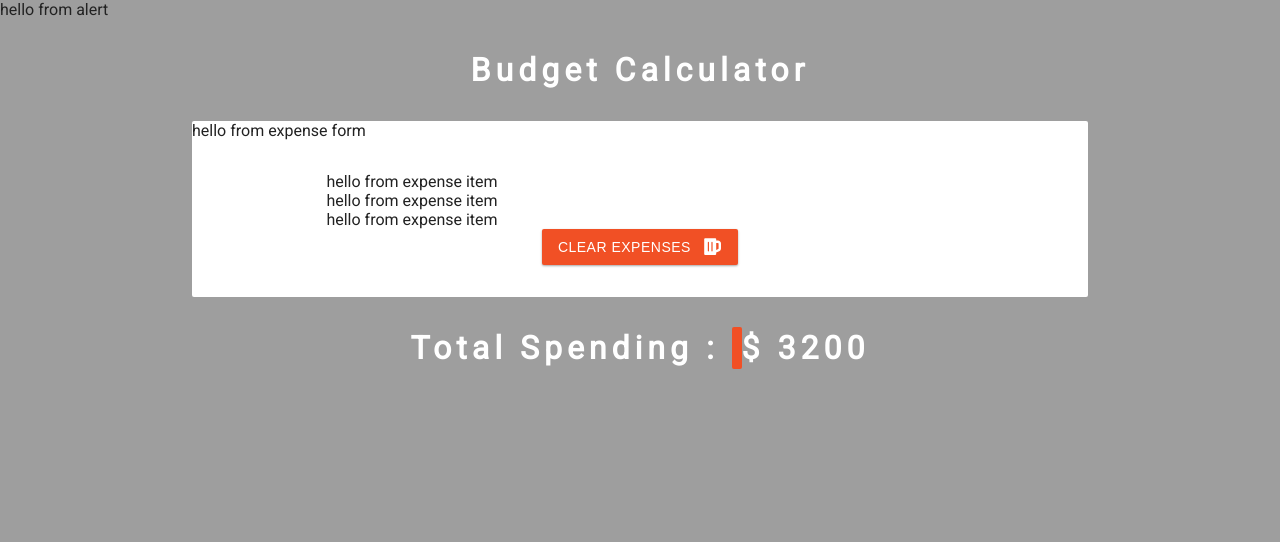
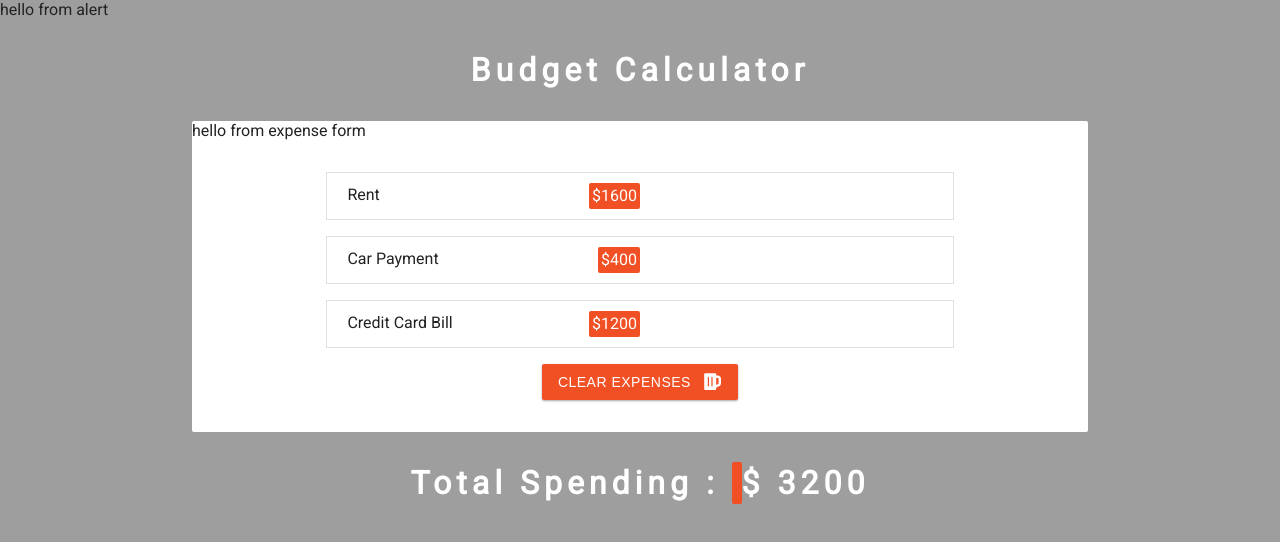
Before and after one commit to DavidWolff218/hooks_intro, a React (Create React App) app: page / in a window 1280 px wide. Shown: the top 542 px of the page. Built offline with nearby package versions, Linux system fonts and the light colour scheme.

Commit message:
expense items rendering

```diff
--- a/src/components/ExpenseItem.js
+++ b/src/components/ExpenseItem.js
@@ -1,10 +1,13 @@
-import React from 'react'
+import React from "react";
 
-export const ExpenseItem = ({expense}) => {
-  const {id, charge, amount} = expense
+export const ExpenseItem = ({ expense }) => {
+  const { id, charge, amount } = expense;
   return (
-    <li>
-      hello from expense item
+    <li className="item">
+      <div className="info">
+        <span className="expense">{charge}</span>
+        <span className="amount">${amount}</span>
+      </div>
     </li>
-  )
-}
+  );
+};
```
